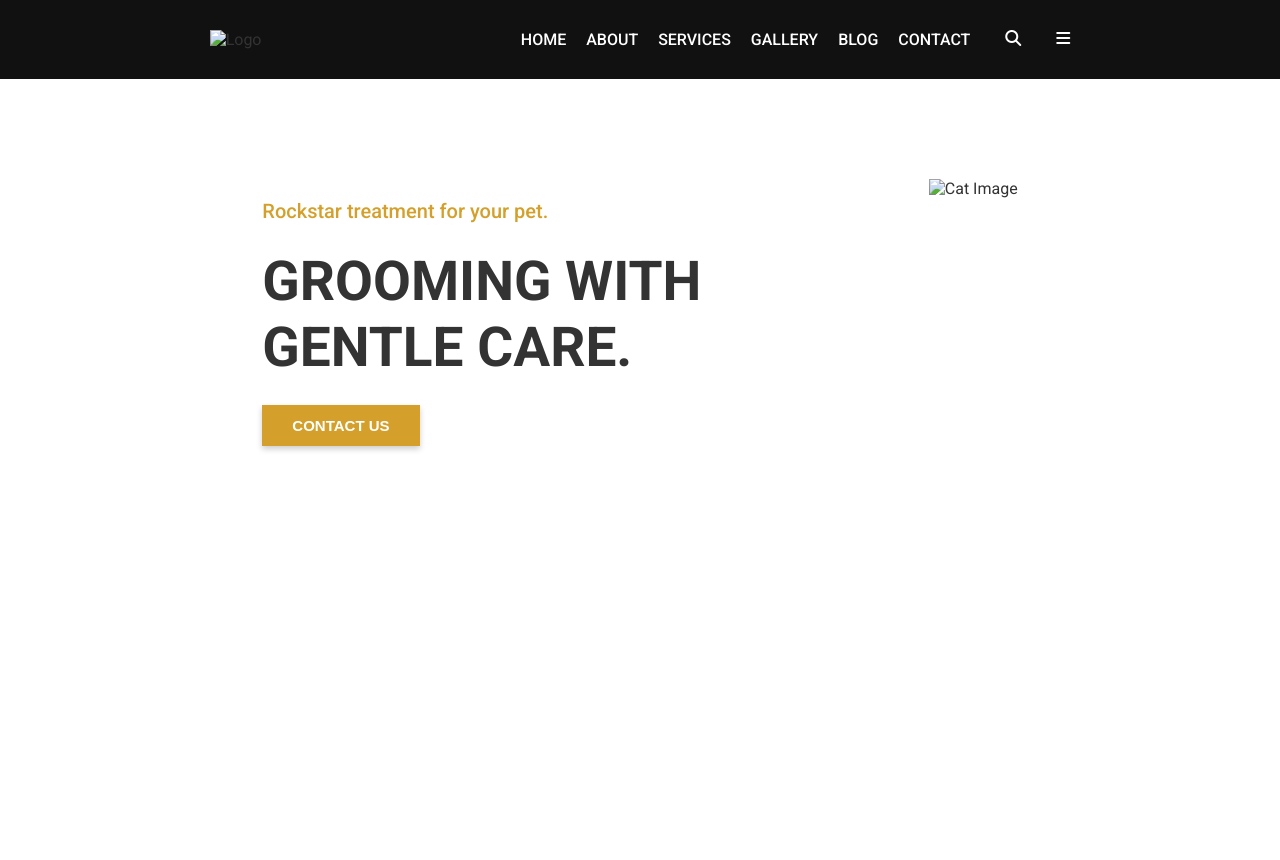
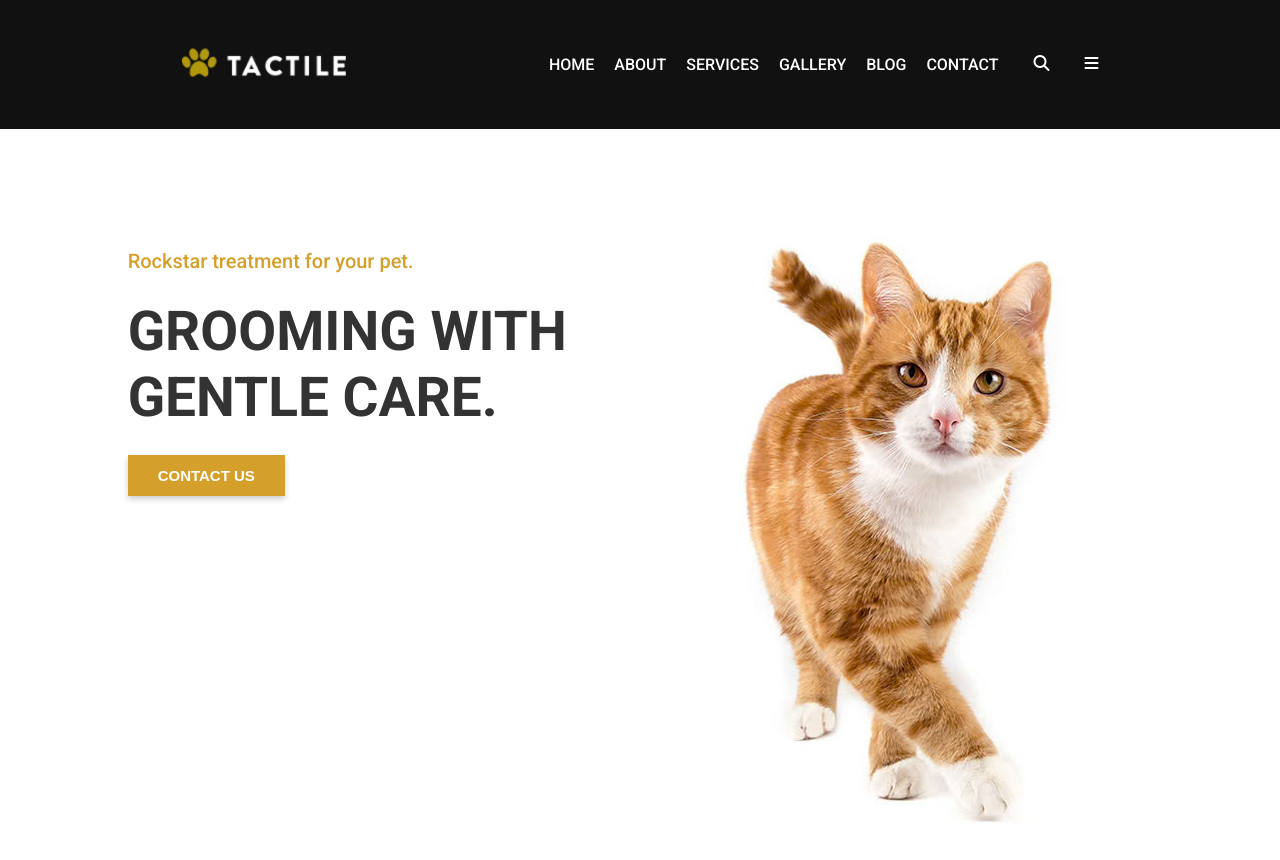
Before and after one commit to Parklyn0110/Project2811, a plain HTML site: page index.html in a window 1280 px wide. Before the commit the page ends 800 px from the top, so only its background shows below. Drawn offline with Linux system fonts and the light colour scheme.

Commit message:
Add files via upload

```diff
--- a/index.html
+++ b/index.html
@@ -112,7 +112,7 @@
 <body>
   <header class="main-header">
     <div class="logo">
-      <img src="img/pet_mobile.png" alt="Logo">
+      <img src="pet_mobile.png" alt="Logo">
     </div>
     <nav class="nav-menu">
       <ul>
@@ -137,7 +137,7 @@
       <button class="cta-button">Contact Us</button>
     </div>
     <div class="content-image">
-      <img src="img/meo.jpg" alt="Cat Image">
+      <img src="meo.jpg" alt="Cat Image">
     </div>
   </section>
 </body>
```
